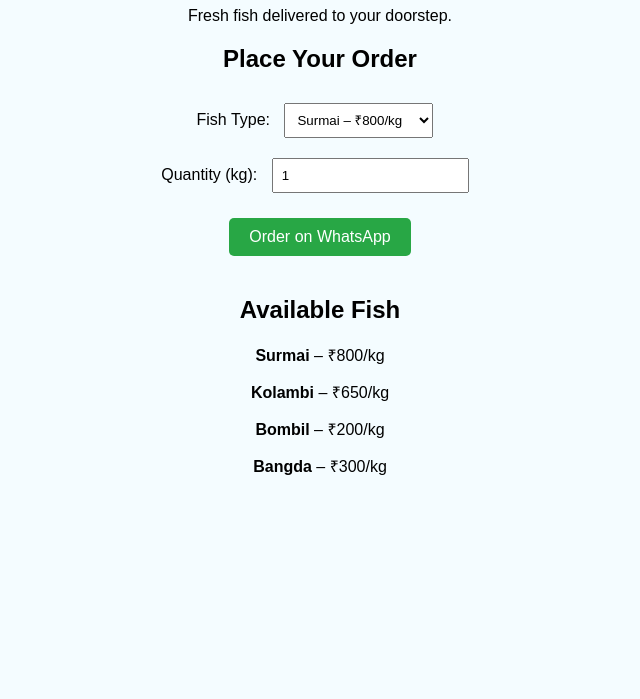
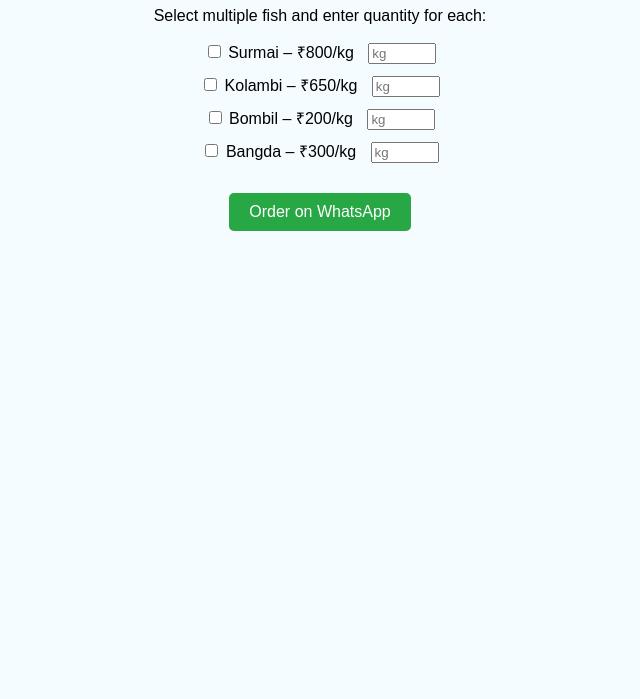
Before and after one commit to Yogesh06p/Fishcart, a plain HTML site: page index.html in a window 1280 px wide. Shown: the part 101-800 px from the top of the page, without its empty margins (320-960 px from the left). Drawn offline with Linux system fonts and the light colour scheme.

Commit message:
Update index.html

```diff
--- a/index.html
+++ b/index.html
@@ -1,7 +1,7 @@
 <!DOCTYPE html>
 <html>
 <head>
-  <title>Fishcart - Fresh Fish</title>
+  <title>Fishcart - Multiple Selection</title>
   <style>
     body {
       font-family: Arial, sans-serif;
@@ -15,12 +15,7 @@
     }
 
     .fish-item {
-      margin: 15px 0;
-    }
-
-    select, input {
-      padding: 8px;
-      margin: 10px;
+      margin: 10px 0;
     }
 
     .btn {
@@ -30,50 +25,72 @@
       text-decoration: none;
       border-radius: 5px;
       display: inline-block;
-      margin-top: 15px;
+      margin-top: 20px;
+    }
+
+    input[type="number"] {
+      width: 60px;
+      margin-left: 10px;
     }
   </style>
 </head>
 <body>
 
-  <h1>Welcome to Fishcart!</h1>
-  <p>Fresh fish delivered to your doorstep.</p>
+  <h1>Fishcart – Order Fresh Fish</h1>
+  <p>Select multiple fish and enter quantity for each:</p>
 
-  <h2>Place Your Order</h2>
-  <label for="fish">Fish Type:</label>
-  <select id="fish">
-    <option value="Surmai">Surmai – ₹800/kg</option>
-    <option value="Kolambi">Kolambi – ₹650/kg</option>
-    <option value="Bombil">Bombil – ₹200/kg</option>
-    <option value="Bangda">Bangda – ₹300/kg</option>
-  </select><br>
+  <form id="fishForm">
 
-  <label for="qty">Quantity (kg):</label>
-  <input type="number" id="qty" min="1" value="1"><br>
+    <div class="fish-item">
+      <input type="checkbox" id="surmai" name="fish" value="Surmai" data-price="800">
+      <label for="surmai">Surmai – ₹800/kg</label>
+      <input type="number" min="1" placeholder="kg" id="qty-surmai">
+    </div>
 
-  <a id="orderBtn" class="btn" target="_blank">Order on WhatsApp</a>
+    <div class="fish-item">
+      <input type="checkbox" id="kolambi" name="fish" value="Kolambi" data-price="650">
+      <label for="kolambi">Kolambi – ₹650/kg</label>
+      <input type="number" min="1" placeholder="kg" id="qty-kolambi">
+    </div>
 
-  <h2 style="margin-top:40px;">Available Fish</h2>
+    <div class="fish-item">
+      <input type="checkbox" id="bombil" name="fish" value="Bombil" data-price="200">
+      <label for="bombil">Bombil – ₹200/kg</label>
+      <input type="number" min="1" placeholder="kg" id="qty-bombil">
+    </div>
 
-  <div class="fish-item"><strong>Surmai</strong> – ₹800/kg</div>
-  <div class="fish-item"><strong>Kolambi</strong> – ₹650/kg</div>
-  <div class="fish-item"><strong>Bombil</strong> – ₹200/kg</div>
-  <div class="fish-item"><strong>Bangda</strong> – ₹300/kg</div>
+    <div class="fish-item">
+      <input type="checkbox" id="bangda" name="fish" value="Bangda" data-price="300">
+      <label for="bangda">Bangda – ₹300/kg</label>
+      <input type="number" min="1" placeholder="kg" id="qty-bangda">
+    </div>
+
+    <a id="orderBtn" class="btn" target="_blank">Order on WhatsApp</a>
+  </form>
 
   <script>
-    const prices = {
-      "Surmai": 800,
-      "Kolambi": 650,
-      "Bombil": 200,
-      "Bangda": 300
-    };
+    document.getElementById("orderBtn").addEventListener("click", function () {
+      const selectedFish = document.querySelectorAll('input[name="fish"]:checked');
+      if (selectedFish.length === 0) return alert("Please select at least one fish.");
 
-    document.getElementById("orderBtn").addEventListener("click", function () {
-      const fish = document.getElementById("fish").value;
-      const qty = parseFloat(document.getElementById("qty").value);
-      const price = prices[fish];
-      const total = price * qty;
-      const message = `Hello, I would like to order ${qty} kg of ${fish}. Total price will be ₹${total}.`;
+      let message = "Hello, I would like to order:\n";
+      let total = 0;
+
+      selectedFish.forEach(fish => {
+        const name = fish.value;
+        const price = parseInt(fish.getAttribute("data-price"));
+        const qtyInput = document.getElementById("qty-" + name.toLowerCase());
+        const qty = parseFloat(qtyInput.value);
+
+        if (!qty || qty <= 0) return;
+
+        const subtotal = price * qty;
+        total += subtotal;
+
+        message += `${qty} kg of ${name} – ₹${subtotal}\n`;
+      });
+
+      message += `\nTotal Price: ₹${total}`;
       const whatsappURL = `https://wa.me/919664239863?text=${encodeURIComponent(message)}`;
       this.href = whatsappURL;
     });
```
